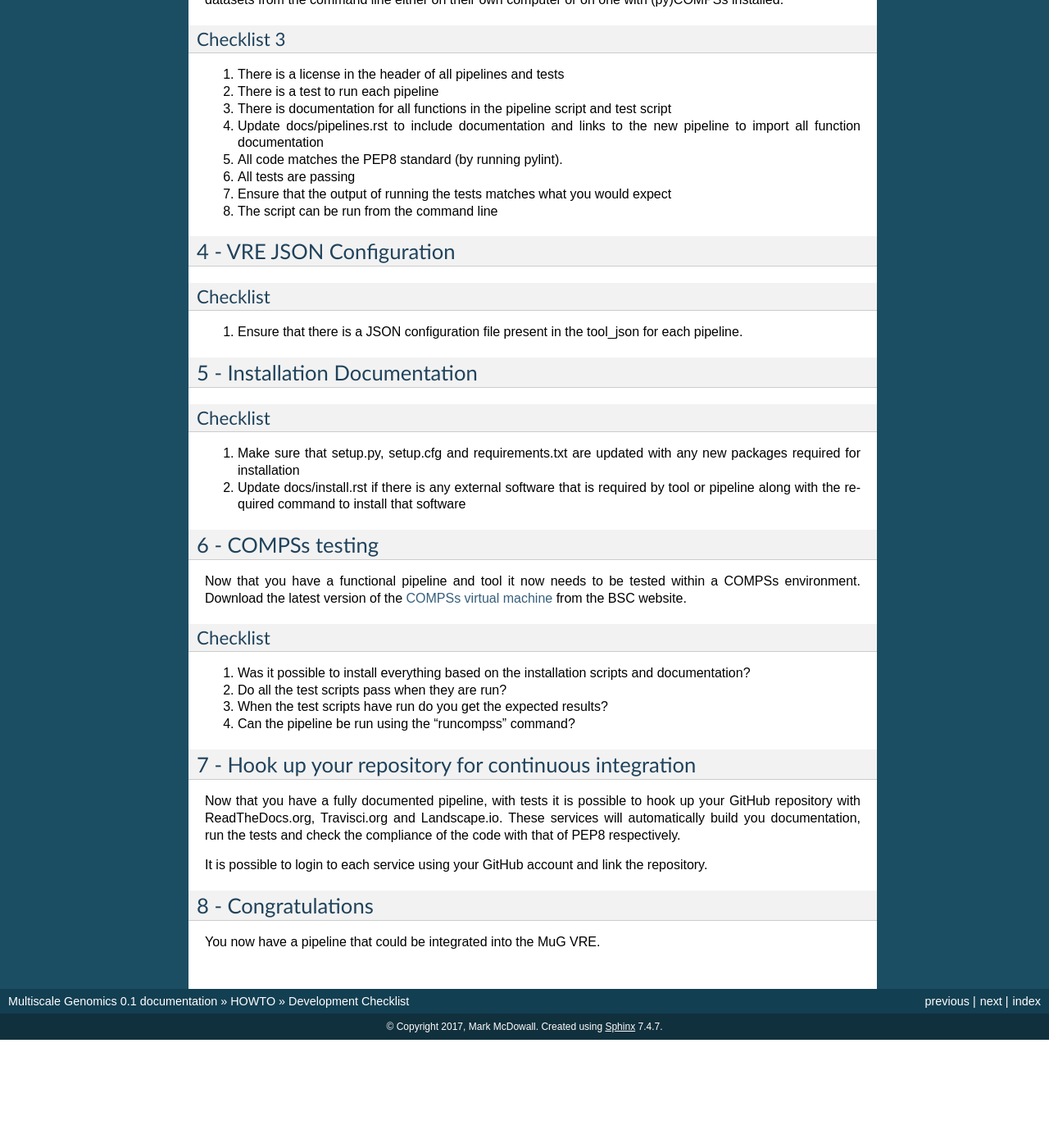
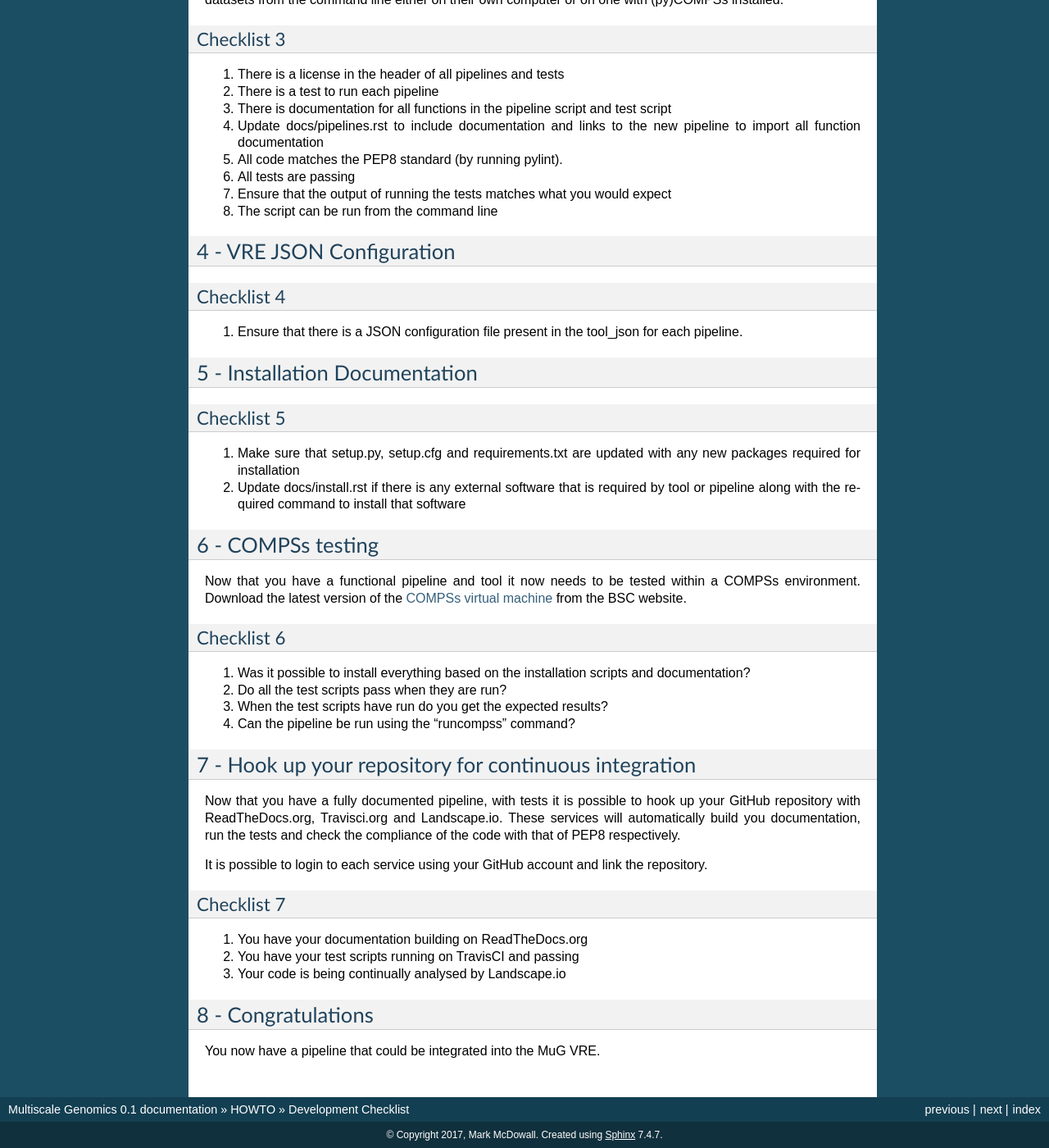
Before and after one commit to Multiscale-Genomics/mg-docs, a Sphinx documentation site: the page built from docs/howto/development_checklist.rst, in a window 1280 px wide and 1400 px high, scrolled down 2469 px. Shown: the whole window at 82% size. Built offline with Sphinx 7.4.7, drawn with Linux system fonts in a browser that asks for light colours; before the commit the page ends 3737 px from its top, so only the background shows below that; some of the changed text lies outside the part shown.

Commit message:
Added numbers to the checklists for consistency

```diff
--- a/docs/howto/development_checklist.rst
+++ b/docs/howto/development_checklist.rst
@@ -144,8 +144,8 @@ Checklist 3
 4 - VRE JSON Configuration
 --------------------------
 
-Checklist
-^^^^^^^^^
+Checklist 4
+^^^^^^^^^^^
 
 #. Ensure that there is a JSON configuration file present in the tool_json for each pipeline.
 
@@ -153,8 +153,9 @@ Checklist
 5 - Installation Documentation
 ------------------------------
 
-Checklist
-^^^^^^^^^
+Checklist 5
+^^^^^^^^^^^
+
 #. Make sure that setup.py, setup.cfg and requirements.txt are updated with any new packages required for installation
 #. Update docs/install.rst if there is any external software that is required by tool or pipeline along with the required command to install that software
 
@@ -164,8 +165,8 @@ Checklist
 
 Now that you have a functional pipeline and tool it now needs to be tested within a COMPSs environment. Download the latest version of the `COMPSs virtual machine <https://www.bsc.es/research-and-development/software-and-apps/software-list/comp-superscalar/>`_ from the BSC website.
 
-Checklist
-^^^^^^^^^
+Checklist 6
+^^^^^^^^^^^
 
 #. Was it possible to install everything based on the installation scripts and documentation?
 #. Do all the test scripts pass when they are run?
@@ -180,6 +181,13 @@ Now that you have a fully documented pipeline, with tests it is possible to hook
 
 It is possible to login to each service using your GitHub account and link the repository.
 
+Checklist 7
+^^^^^^^^^^^
+
+#. You have your documentation building on ReadTheDocs.org
+#. You have your test scripts running on TravisCI and passing
+#. Your code is being continually analysed by Landscape.io
+
 
 8 - Congratulations
 -------------------
```
